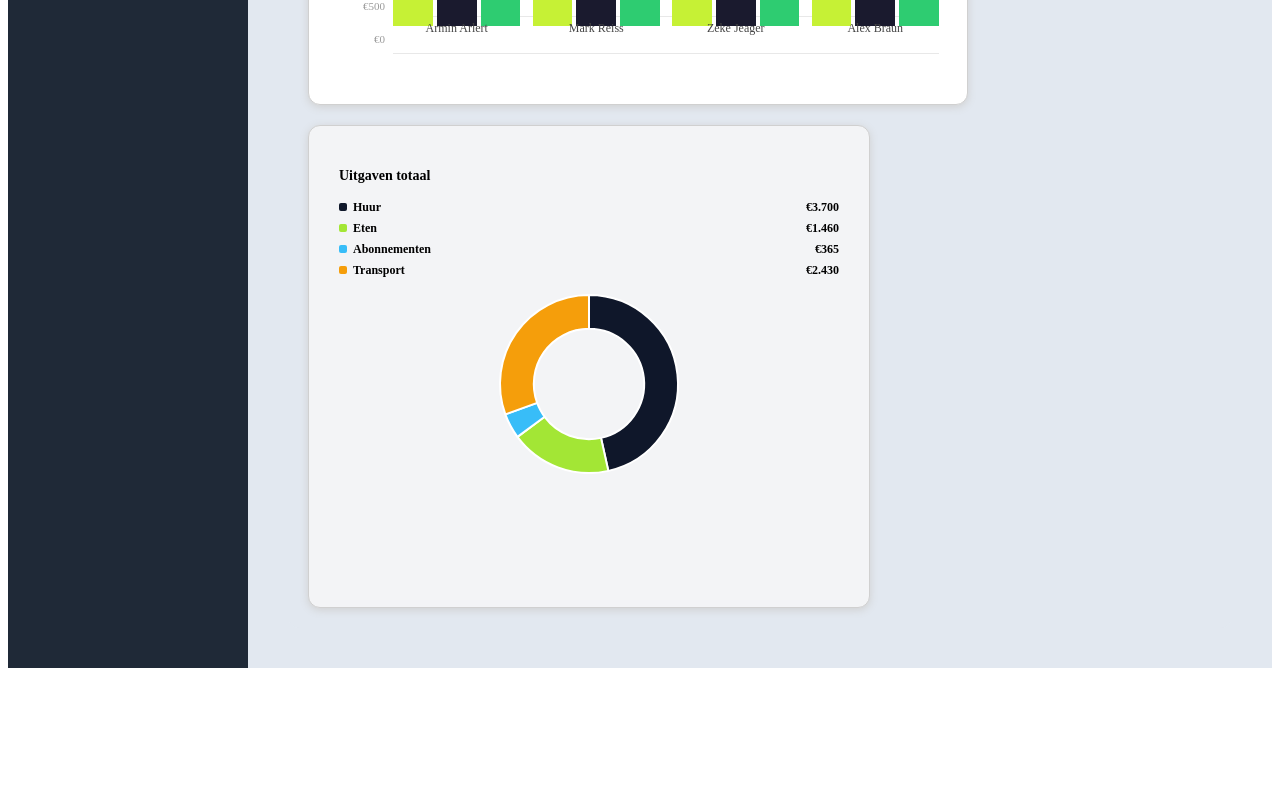
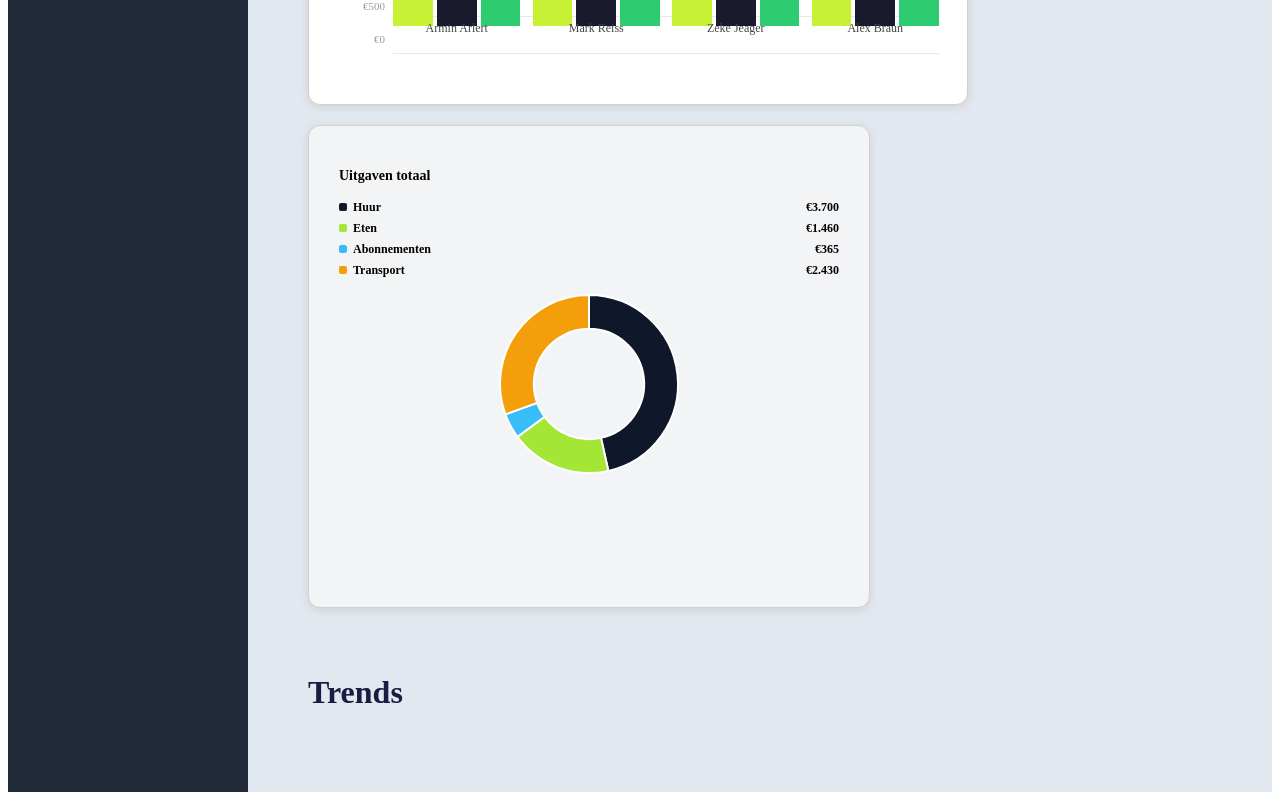
Before and after one commit to itzmitto/svelte-dashboard-project, a SvelteKit app: page / in a window 1280 px wide. Shown: the part 1615-2415 px from the top of the page. Before the commit the page ends 2291 px from the top, so only its background shows below. Built offline with nearby package versions, Linux system fonts and the light colour scheme.

Commit message:
begonnen met de derde chart de trend chart

```diff
--- a/src/routes/+page.svelte
+++ b/src/routes/+page.svelte
@@ -4,6 +4,7 @@
   import "./maincard.css";
   import "./animation.css";
   import "./maincard2.css";
+  import "./trend-card.css";
 
   const CATS = ["Huur", "Eten", "Abonnementen", "Transport"];
   const COLS = ["#0F172A", "#A3E635", "#38BDF8", "#F59E0B"];
@@ -231,7 +232,15 @@
             <canvas bind:this={canvas}></canvas>
           </div>
         </div>
+
+
+        </div>
       </div>
+      <div class="container">
+          <div class="trend-card">
+            <h1>Trends</h1>
+          </div>
     </div>
+
   </main>
 </div>
```
Also changed, not shown: src/routes/trend-card.css (added).
